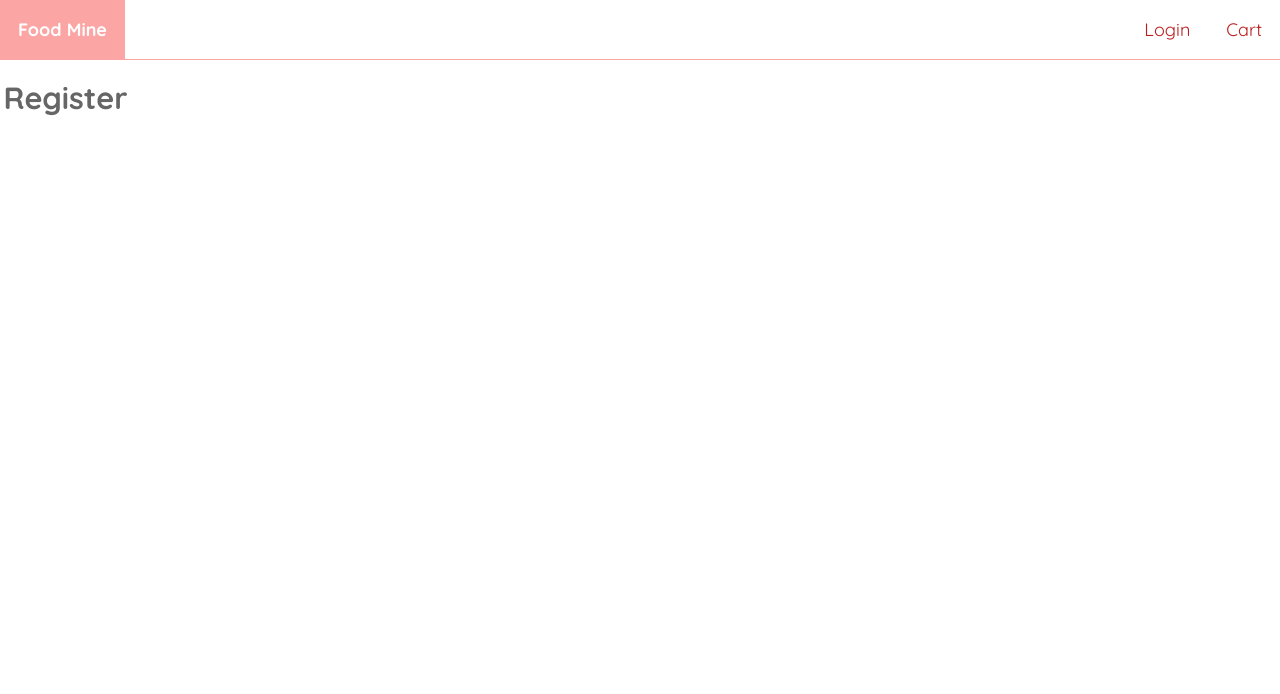
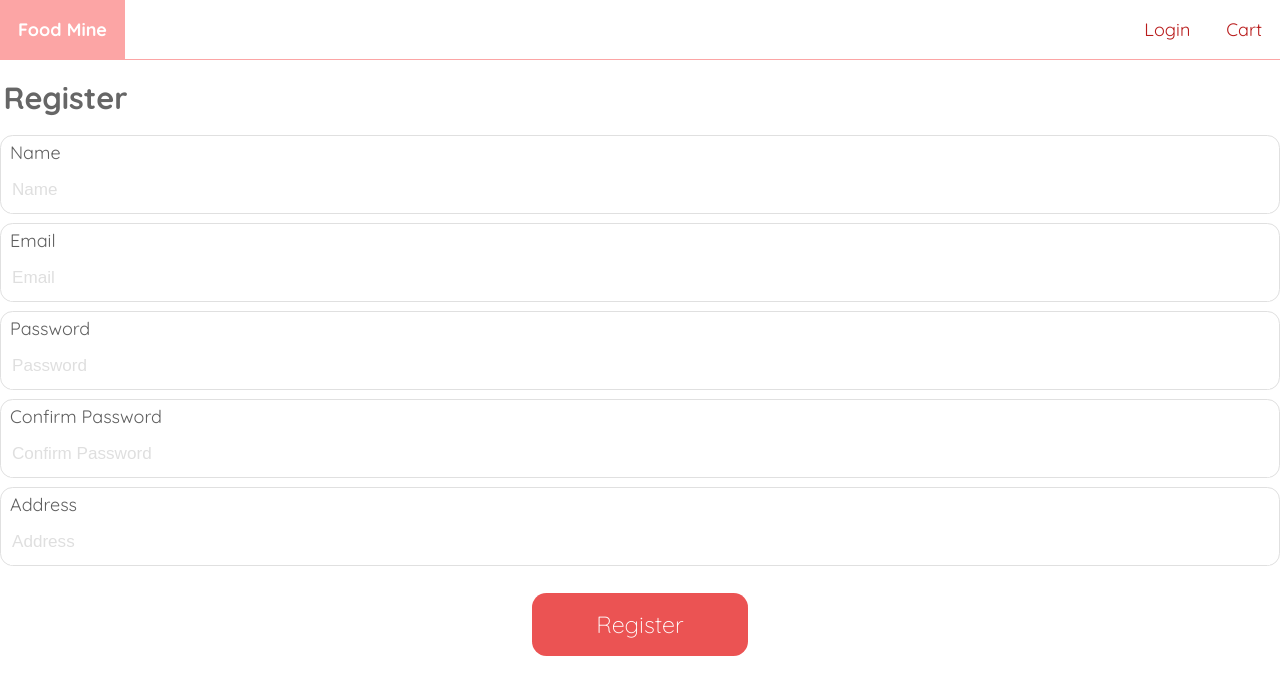
Before and after one commit to VitaliiSoloninko/angular-food-mine, an Angular app in the folder frontend/: page /register in a window 1280 px wide. Shown: the top 694 px of the page. Built offline with nearby package versions, Linux system fonts and the light colour scheme.

Commit message:
v0.12.8	Register HTML component form element

```diff
--- a/frontend/src/app/components/pages/register-page/register-page.component.html
+++ b/frontend/src/app/components/pages/register-page/register-page.component.html
@@ -1,5 +1,41 @@
 <div class="container">
   <div class="details">
     <app-title title="Register"></app-title>
+    <form [formGroup]="registerForm" (ngSubmit)="submit()">
+      <text-input
+        [control]="fc.name"
+        [showErrorsWhen]="isSubmitted"
+        label="Name"
+      >
+      </text-input>
+      <text-input
+        [control]="fc.email"
+        [showErrorsWhen]="isSubmitted"
+        label="Email"
+        type="email"
+      >
+      </text-input>
+      <text-input
+        [control]="fc.password"
+        [showErrorsWhen]="isSubmitted"
+        label="Password"
+        type="password"
+      >
+      </text-input>
+      <text-input
+        [control]="fc.confirmPassword"
+        [showErrorsWhen]="isSubmitted"
+        label="Confirm Password"
+      >
+      </text-input>
+      <text-input
+        [control]="fc.address"
+        [showErrorsWhen]="isSubmitted"
+        label="Address"
+      >
+      </text-input>
+
+      <default-button text="Register"></default-button>
+    </form>
   </div>
 </div>
```
